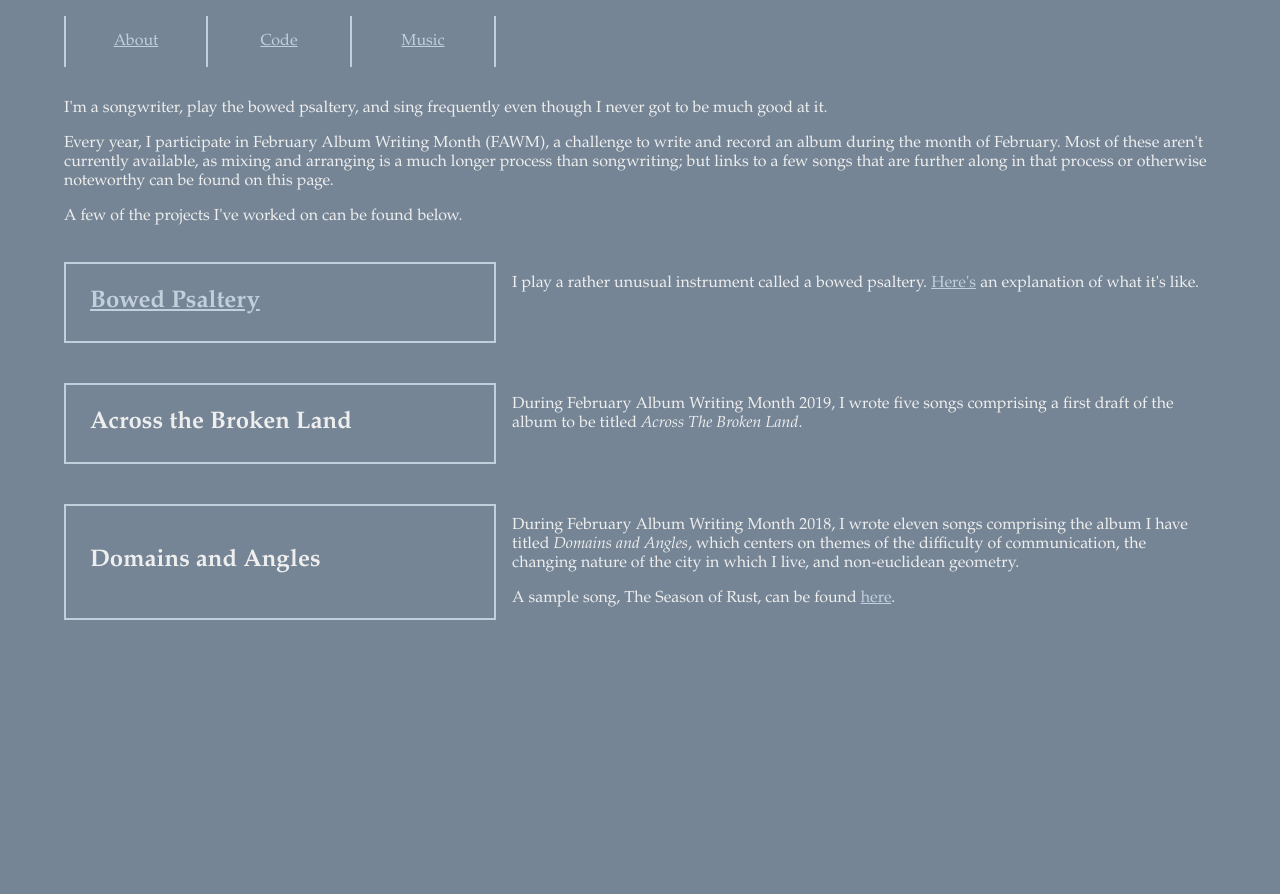
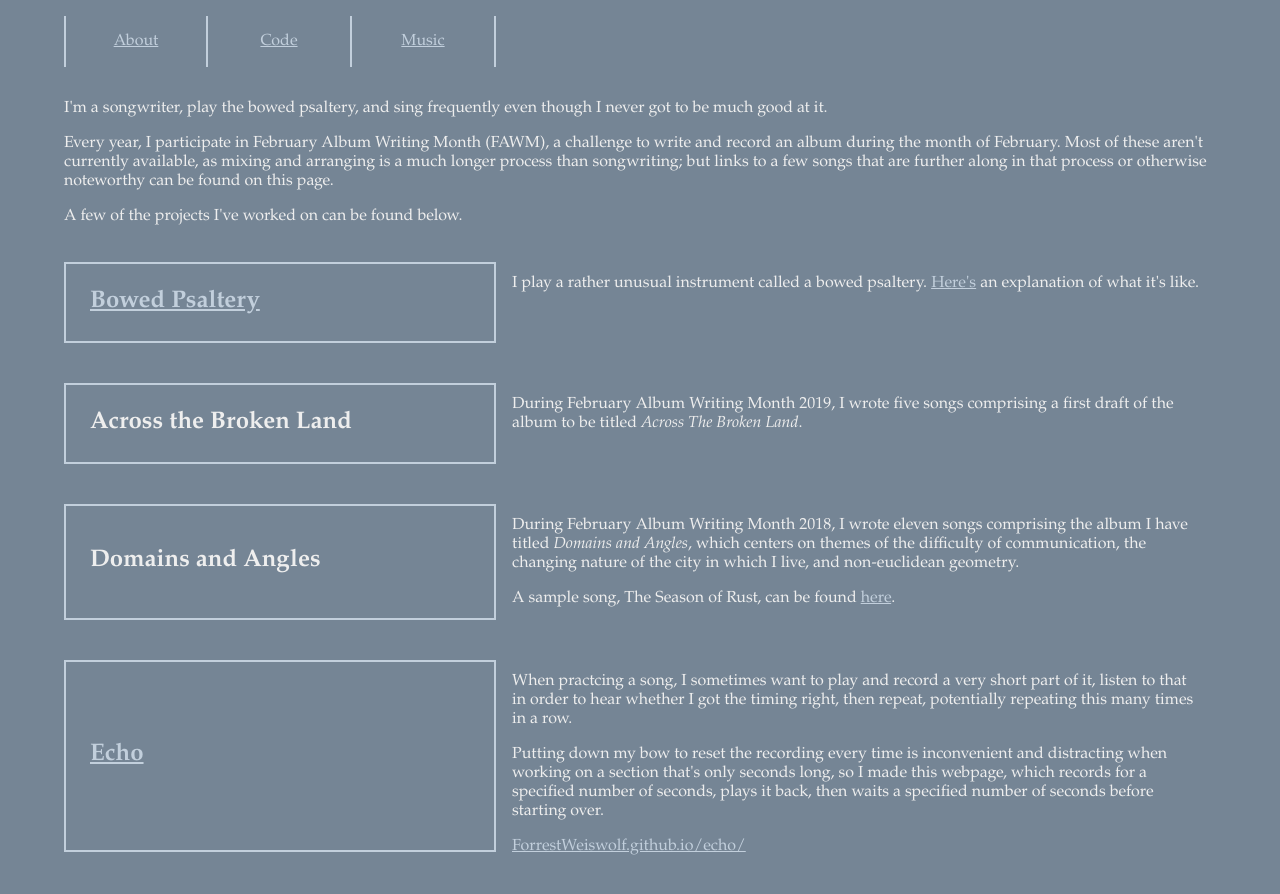
Before and after one commit to ForrestWeiswolf/forrestweiswolf.github.io, a Jekyll site: the page built from music.html, in a window 1280 px wide. Shown: the top 894 px of the page. Built offline with Jekyll 4.4.1, drawn with Linux system fonts in a browser that asks for light colours.

Commit message:
Add echo to project pages

```diff
--- a/music.html
+++ b/music.html
@@ -44,6 +44,18 @@ title: Forrest Wolf - Music
       </p>
     </div>
   </section>
+
+  <section class="project flex">
+    <h2 class="left-side">
+      <a href="https://forrestweiswolf.github.io/echo/">Echo</a>
+    </h2>
+    <div class="project-info right-side">
+      <p>When practcing a song, I sometimes want to play and record a very short part of it, listen to that in order to hear whether I got the timing right, then repeat, potentially repeating this many times in a row.</p>
+      <p>Putting down my bow to reset the recording every time is inconvenient and distracting when working on a section that's only seconds long, so I made this webpage, which records for a specified number of seconds, plays it back, then waits a specified number of seconds before starting over.</p>
+      <a href="https://forrestweiswolf.github.io/echo/">ForrestWeiswolf.github.io/echo/</a>
+    </div>
+  </section>
+
   <!-- <section class="project flex">
       <h2 class="left-side">
         <img src="" alt="Remember the World cover - ">
```
Also changed, not shown: code_projects.html (+4 -3 lines).
